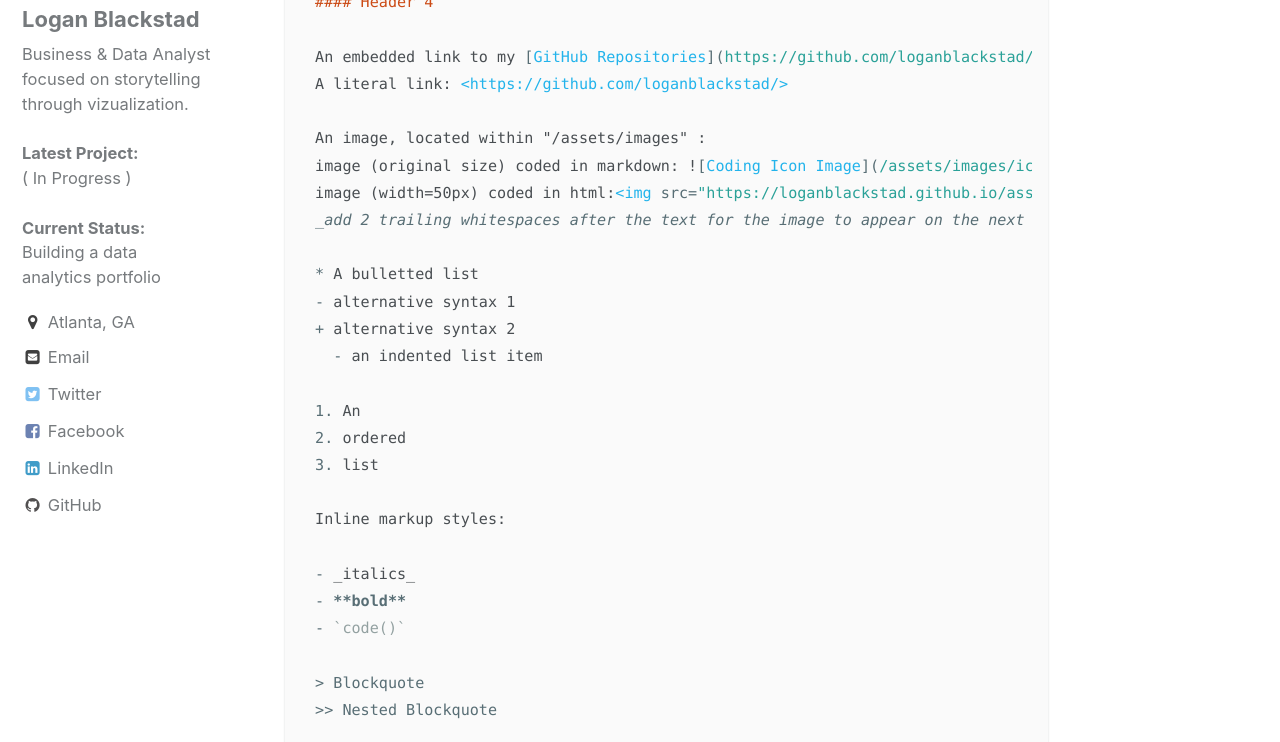
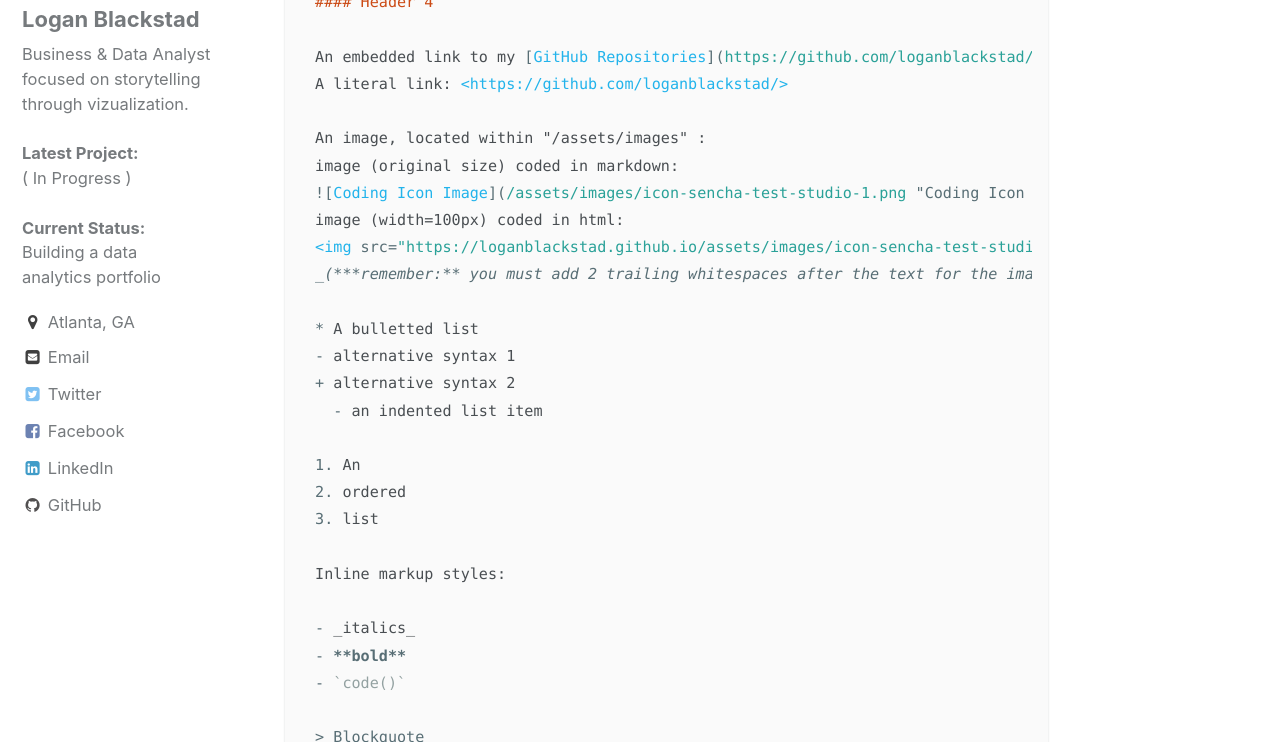
Before and after one commit to loganblackstad/loganblackstad.github.io, a Jekyll site: the page built from _posts/2018-12-12-Jekyll-Markdown-Quick-Reference.md, in a window 1280 px wide and 900 px high, scrolled down 514 px, cut to the strip 158-900 px from the top of the window. Built offline with Jekyll 4.4.1, drawn with Linux system fonts in a browser that asks for light colours; comment, search, counter and statistics services are not loaded; some of the changed text lies outside the part shown.

Commit message:
Update 2018-12-12-Jekyll-Markdown-Quick-Reference.md

```diff
--- a/_posts/2018-12-12-Jekyll-Markdown-Quick-Reference.md
+++ b/_posts/2018-12-12-Jekyll-Markdown-Quick-Reference.md
@@ -25,9 +25,11 @@ An embedded link to my [GitHub Repositories](https://github.com/loganblackstad/)
 A literal link: <https://github.com/loganblackstad/>
 
 An image, located within "/assets/images" :
-image (original size) coded in markdown: ![Coding Icon Image]({{ site.baseurl }}/assets/images/icon-sencha-test-studio-1.png "Coding Icon Image")
-image (width=50px) coded in html:<img src="https://loganblackstad.github.io/assets/images/icon-sencha-test-studio-1.png" alt="Coding Icon Image" width="50px">
-_add 2 trailing whitespaces after the text for the image to appear on the next line_
+image (original size) coded in markdown:
+![Coding Icon Image]({{ site.baseurl }}/assets/images/icon-sencha-test-studio-1.png "Coding Icon Image")
+image (width=100px) coded in html:
+<img src="https://loganblackstad.github.io/assets/images/icon-sencha-test-studio-1.png" alt="Coding Icon Image" width="100px">
+_(***remember:** you must add 2 trailing whitespaces after the text for the image to appear on the next line)_
 
 * A bulletted list
 - alternative syntax 1
@@ -93,9 +95,11 @@ An embedded link to my [GitHub Repositories](https://github.com/loganblackstad/)
 A literal link: <https://github.com/loganblackstad/>
 
 An image, located within "/assets/images" :
-image (original size) coded in markdown: ![Coding Icon Image]({{ site.baseurl }}/assets/images/icon-sencha-test-studio-1.png "Coding Icon Image")
-image (width=50px) coded in html:<img src="https://loganblackstad.github.io/assets/images/icon-sencha-test-studio-1.png" alt="Coding Icon Image" width="50px">
-_add 2 trailing whitespaces after the text for the image to appear on the next line_
+image (original size) coded in markdown:
+![Coding Icon Image]({{ site.baseurl }}/assets/images/icon-sencha-test-studio-1.png "Coding Icon Image")
+image (width=100px) coded in html:
+<img src="https://loganblackstad.github.io/assets/images/icon-sencha-test-studio-1.png" alt="Coding Icon Image" width="100px">
+_(***remember:** you must add 2 trailing whitespaces after the text for the image to appear on the next line)_
 
 * A bulletted list
 - alternative syntax 1
```
